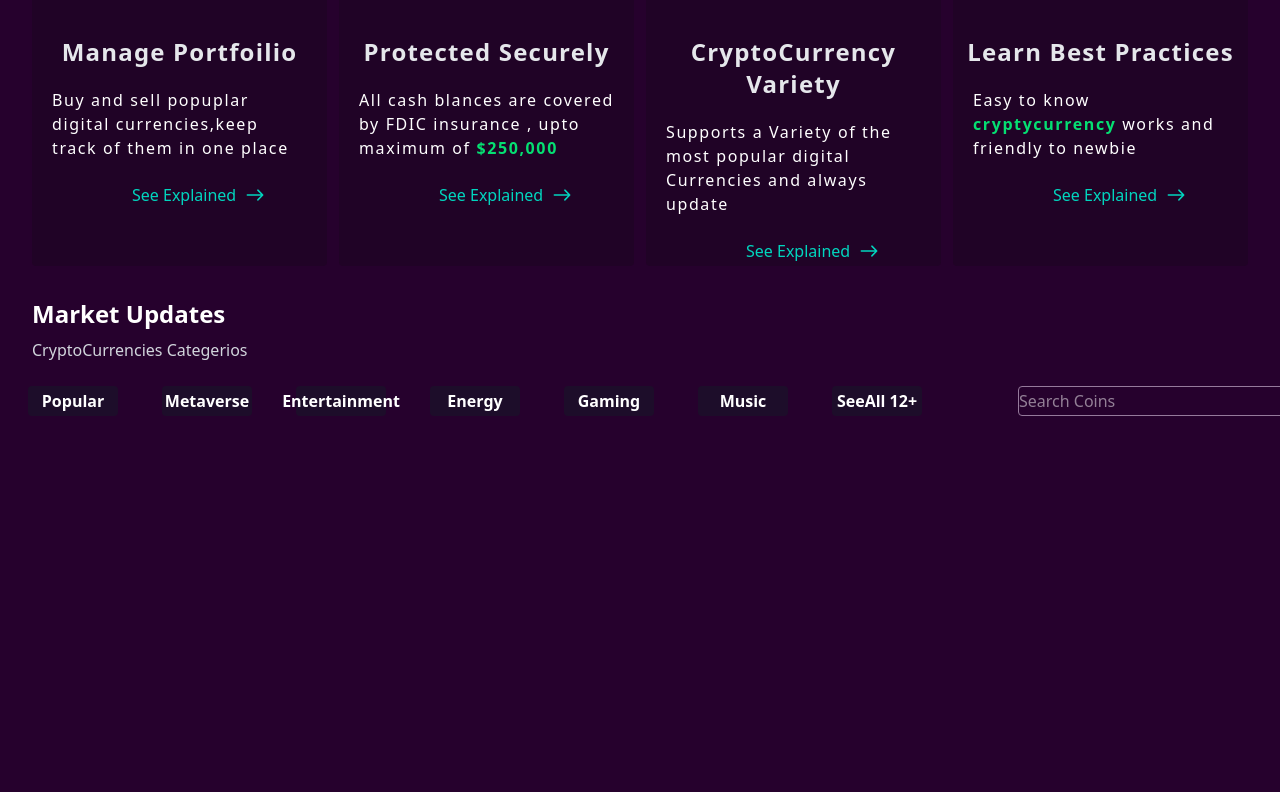
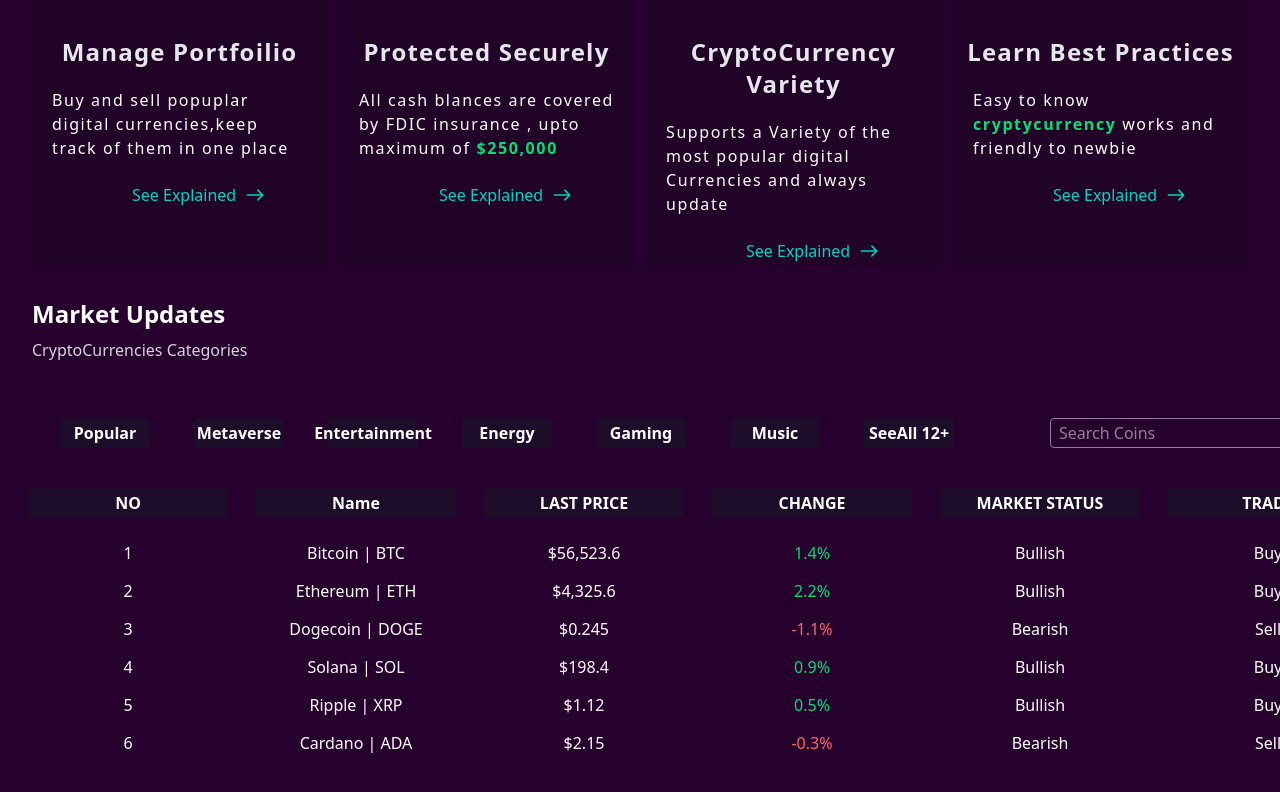
Before and after one commit to MohammadWaseem6/cryptocap, a React (Vite) app in the folder cryptocap/: page / in a window 1280 px wide. Shown: the part 1287-2079 px from the top of the page. Built offline with nearby package versions, Linux system fonts and the light colour scheme.

Commit message:
categerroies

```diff
--- a/cryptocap/src/pages/Categerioes.tsx
+++ b/cryptocap/src/pages/Categerioes.tsx
@@ -1,45 +1,82 @@
-import { div } from 'framer-motion/client';
-import React from 'react'
+import React from 'react';
+
+interface Category {
+    sno: number;
+    name: string;
+    lastPrice: number;
+    change: number;
+    marketStatus?: string;
+    trade?: string;
+}
 
 const Categerioes: React.FC = () => {
+    const categerios: Category[] = [
+        { sno: 1, name: "Bitcoin | BTC", lastPrice: 56523.6, change: 1.4, marketStatus: "Bullish", trade: "Buy" },
+        { sno: 2, name: "Ethereum | ETH", lastPrice: 4325.6, change: 2.2, marketStatus: "Bullish", trade: "Buy" },
+        { sno: 3, name: "Dogecoin | DOGE", lastPrice: 0.245, change: -1.1, marketStatus: "Bearish", trade: "Sell" },
+        { sno: 4, name: "Solana | SOL", lastPrice: 198.4, change: 0.9, marketStatus: "Bullish", trade: "Buy" },
+        { sno: 5, name: "Ripple | XRP", lastPrice: 1.12, change: 0.5, marketStatus: "Bullish", trade: "Buy" },
+        { sno: 6, name: "Cardano | ADA", lastPrice: 2.15, change: -0.3, marketStatus: "Bearish", trade: "Sell" }
+    ];
 
-    const categerios = [
-        { sno: 1, symbol: "BTC", name: "BITCOIN", price: "$56,623.54", change: "1.41%", color: "bg-orange-500" },
-        { sno: 2, symbol: "ETH", name: "ETHEREUM", price: "$4,112.34", change: "0.85%", color: "bg-blue-500" },
-        { sno: 3, symbol: "BNB", name: "BINANCE", price: "$512.43", change: "2.14%", color: "bg-yellow-400" },
-        { sno: 4, symbol: "XRP", name: "RIPPLE", price: "$1.34", change: "0.53%", color: "bg-green-500" },
-        { sno: 5, symbol: "ADA", name: "CARDANO", price: "$2.12", change: "3.12%", color: "bg-red-500" },
-        { sno: 6, symbol: "DOGE", name: "DOGECOIN", price: "$0.32", change: "5.41%", color: "bg-pink-500" },
-    ];
-    const labels = ['Popular', 'Metaverse', 'Entertainment', 'Energy', 'Gaming', 'Music', 'SeeAll 12+']
+    const labels = ['Popular', 'Metaverse', 'Entertainment', 'Energy', 'Gaming', 'Music', 'SeeAll 12+'];
+    const listLabels = ['NO', 'Name', 'LAST PRICE', 'CHANGE', 'MARKET STATUS', 'TRADE'];
 
     return (
-        <div className='bg-[#26012D] w-[1600px] h-[800px]'>
+        <div className="bg-[#26012D] w-[1600px] h-[800px]">
+            <h1 className="text-white text-2xl font-extrabold pl-8">Market Updates</h1>
+            <p className="text-gray-300 pl-8 mt-2">CryptoCurrencies Categories</p>
 
-            <h1 className='text-white text-2xl font-extrabold pl-8'>Market Updates</h1>
-
-            <p className='text-gray-300 pl-8 mt-2'>CryptoCurrencies Categerios</p>
-
-            <div className='flex gap-4'>
+            {/* Category Buttons */}
+            <div className="flex gap-4 sm:grid-cols-2 p-8">
                 {labels.map((item, index) => (
                     <p
                         key={index}
-                        className='ml-7 mt-6 w-[90px] h-[30px] rounded-sm bg-[#1D0D2A] flex items-center justify-center text-white font-semibold text-center'
+                        className="ml-7 mt-6 w-[90px] h-[30px] rounded-sm bg-[#1D0D2A] flex items-center justify-center text-white font-semibold text-center"
                     >
                         {item}
                     </p>
                 ))}
-                <input type="search" placeholder='Search Coins'
-
-                    className='w-[300px] h-[30px]  mt-6 rounded-sm ml-20 text-white border-1 border-[#957a9b]'>
-
-                </input>
+                <input
+                    type="search"
+                    placeholder="Search Coins"
+                    className="w-[300px] h-[30px] mt-6 rounded-sm ml-20 text-white border border-[#957a9b] bg-transparent px-2"
+                />
             </div>
 
+            {/* Table Header */}
+            <div className="flex w-full h-[50px]">
+                {listLabels.map((label, index) => (
+                    <p
+                        key={index}
+                        className="ml-7 mt-2 w-[200px] h-[30px] rounded-sm bg-[#1D0D2A] flex items-center justify-center text-white font-semibold text-center"
+                    >
+                        {label}
+                    </p>
+                ))}
+            </div>
 
+            {/* Table Data */}
+            <div className="w-full">
+                {categerios.map((item, index) => (
+                    <div key={index} className="flex">
+                        <p className="ml-7 mt-2 w-[200px] h-[30px] flex items-center justify-center text-white">{item.sno}</p>
+                        <p className="ml-7 mt-2 w-[200px] h-[30px] flex items-center justify-center text-white">{item.name}</p>
+                        <p className="ml-7 mt-2 w-[200px] h-[30px] flex items-center justify-center text-white">${item.lastPrice.toLocaleString()}</p>
+                        <p
+                            className={`ml-7 mt-2 w-[200px] h-[30px] flex items-center justify-center ${
+                                item.change >= 0 ? 'text-green-400' : 'text-red-400'
+                            }`}
+                        >
+                            {item.change}%
+                        </p>
+                        <p className="ml-7 mt-2 w-[200px] h-[30px] flex items-center justify-center text-white">{item.marketStatus}</p>
+                        <p className="ml-7 mt-2 w-[200px] h-[30px] flex items-center justify-center text-white">{item.trade}</p>
+                    </div>
+                ))}
+            </div>
+        </div>
+    );
+};
 
-
-        </div>
-    )
-}
 export default Categerioes;
```
